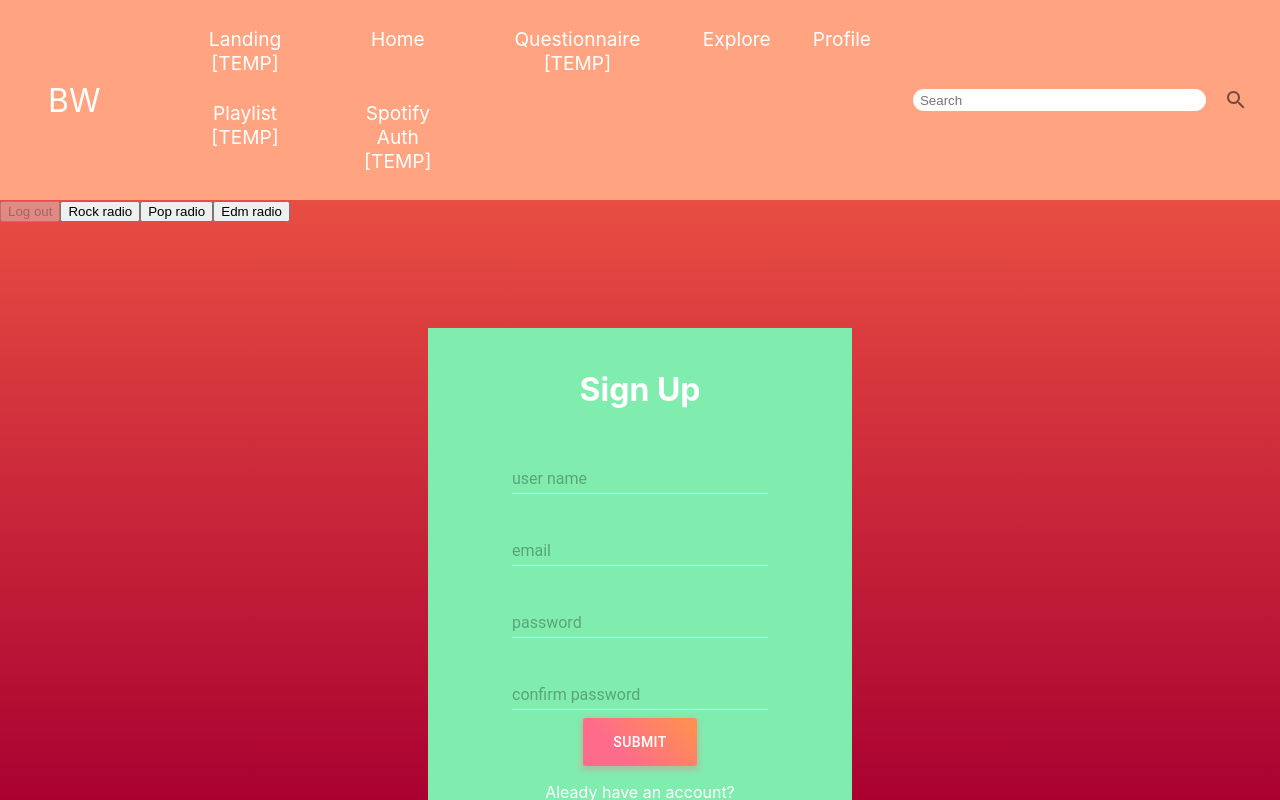
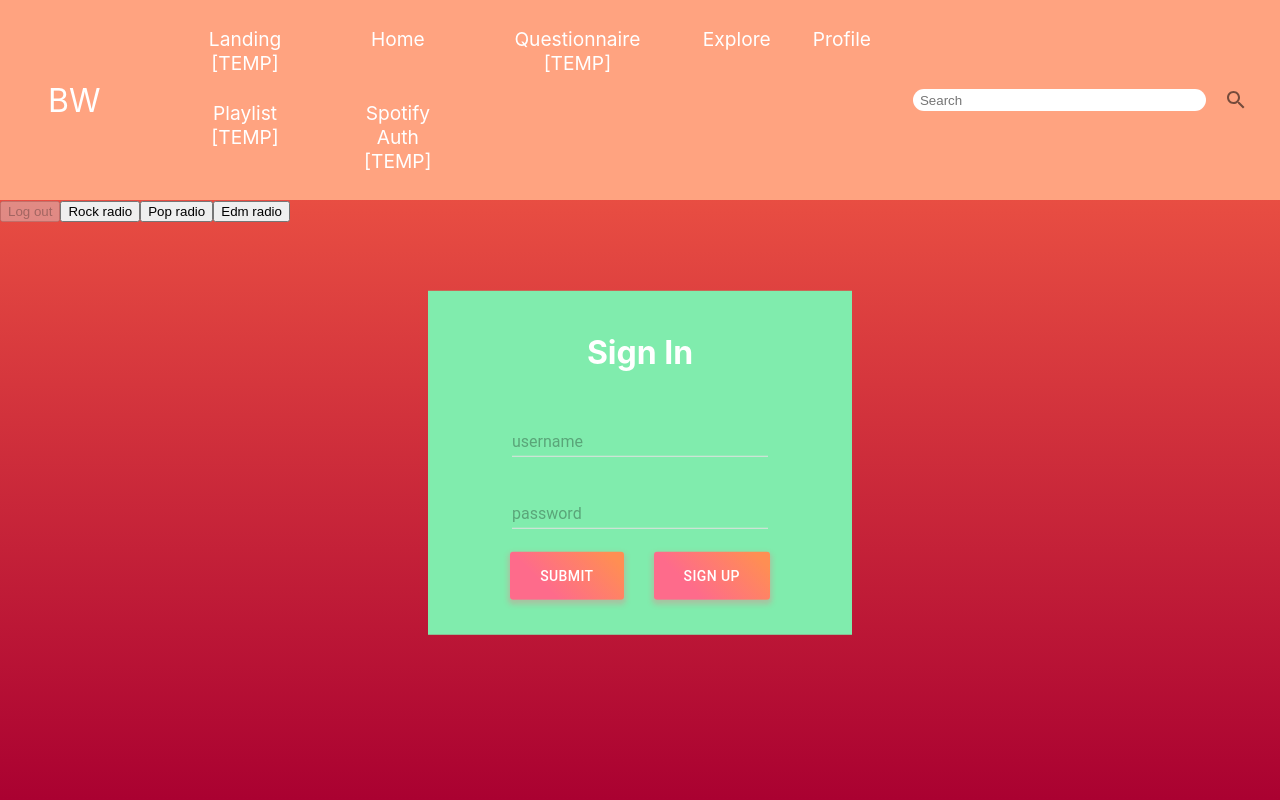
Before and after one commit to mfrancisco927/seniorproject, a React (Create React App) app in the folder Project_Beachworm/frontend/: page /landing in a window 1280 px wide. Built offline with nearby package versions, Linux system fonts and the light colour scheme.

Commit message:
appearance changes and functional fixes

```diff
--- a/Project_Beachworm/frontend/src/pages/landing/SignIn.js
+++ b/Project_Beachworm/frontend/src/pages/landing/SignIn.js
@@ -24,6 +24,7 @@ function SignInForm () {
     const [access, setAccess] = useState(localStorage.getItem('access_token'))
     const [refresh, setRefresh] = useState(localStorage.getItem('refresh_token'))
     const [error, setErrorText] = useState('');
+    const [signinup, setSignInUp] = useState(false);
 
     const handleChange = (stateSetter) => {
         console.log(email + ' ' + username + ' ' + password);
@@ -59,7 +60,8 @@ function SignInForm () {
         }
     };
 
-    const createNewUser = (email, username, password) => {
+    const createNewUser = (event, email, username, password) => {
+        event.preventDefault();
         createUser(email, username, password).then(value => {
             console.log(value);
             signInUser();
@@ -69,7 +71,8 @@ function SignInForm () {
         });
     };
 
-    const signInUser = () => {
+    const signInUser = (event, username, password) => {
+        event.preventDefault();
         auth.signIn(username, password).then(value => {
             updateTokenVars();
             spotify.clearAll();
@@ -91,21 +94,22 @@ function SignInForm () {
           color: 'white',
           height: 48,
           padding: '0 30px',
+          margin: 15,
           boxShadow: '0 3px 5px 2px rgba(255, 105, 135, .3)',
         },
         label: {
           textTransform: 'capitalize',
         },
       })(Button);
-
         return (
+            signinup ? (
+            <body className="signinup-wrapper">
                 <div className="loginBox">
                 <h1>Sign Up</h1>
-
-        <form onSubmit={() => createNewUser(email, username, password)}>
+                <form onSubmit={(event) => createNewUser(event, email, username, password)}>
                     <TextField
                         name="username"
-                floatingLabelText="user name"
+                        floatingLabelText="username"
                         value={username}
                         onChange={handleChange(setUsername)}
                     />
@@ -137,13 +141,44 @@ function SignInForm () {
                     <StyledButton type='submit' onClick={console.log('clicked!')}>
                         SUBMIT
                     </StyledButton>
+                    <StyledButton onClick={() => setSignInUp(!signinup)}>
+                        SIGN IN
+                    </StyledButton>
 
                 </form>
-        <p>
-            Aleady have an account? <br />
-            <a href="/">Log in here</a>
-        </p>
                 </div>
+            </body>
+            ) : (
+            <body className="signinup-wrapper">
+                <div className="loginBox">
+                <h1>Sign In</h1>
+
+                <form onSubmit={(event) => signInUser(event, username, password)}>
+                    <TextField
+                        name="username"
+                        floatingLabelText="username"
+                        value={username}
+                        onChange={handleChange(setUsername)}
+                    />
+                    <br />
+                    <TextField
+                        type="password"
+                        name="password"
+                        floatingLabelText="password"
+                        value={password}
+                        onChange={handleChange(setPassword)}
+                    />
+                    <br />
+                    <StyledButton type='submit' onClick={console.log('clicked!')}>
+                        SUBMIT
+                    </StyledButton>
+                    <StyledButton onClick={() => setSignInUp(!signinup)}>
+                        SIGN UP
+                    </StyledButton>
+                </form>
+                </div>
+            </body>
+            )
         );
 }
 
```
Lines whose indentation alone changed are shown as unchanged.
